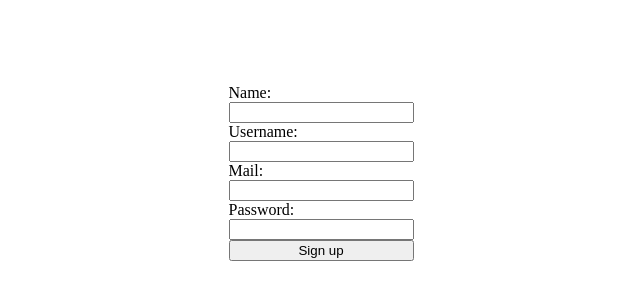
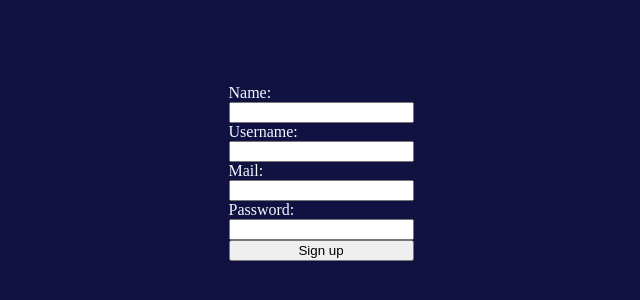
Before and after one commit to Libo99/MERN, a React (Create React App) app in the folder client/: page / in a window 1280 px wide. Shown: the part 228-528 px from the top of the page, without its empty margins (319-959 px from the left). Built offline with nearby package versions, Linux system fonts and the light colour scheme.

Commit message:
changed background color and text color

```diff
--- a/client/src/SignUp.css
+++ b/client/src/SignUp.css
@@ -1,6 +1,7 @@
 body{
     margin: 0;
     padding: 0;
+
 }
 
 .signup-container{
@@ -8,9 +9,18 @@ body{
     align-items: center;
     justify-content: center;
     height: 100vh;
+    background-color: rgb(17, 17, 66);
+
+
+
 }
 form{
     display: flex;
     flex-direction: column;
     margin: 0 auto;
+    color: aliceblue;
+
+
+
+
 }
```
